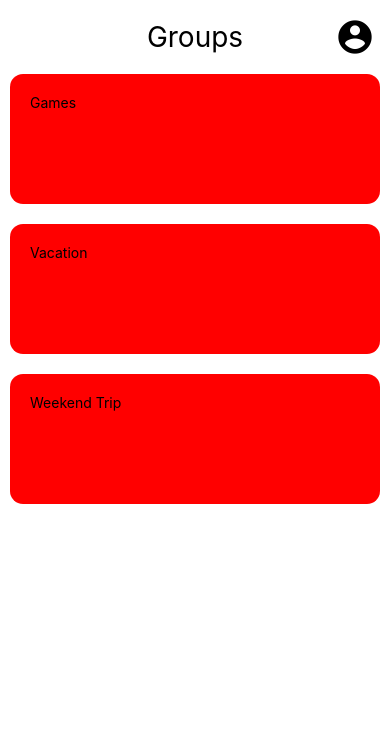
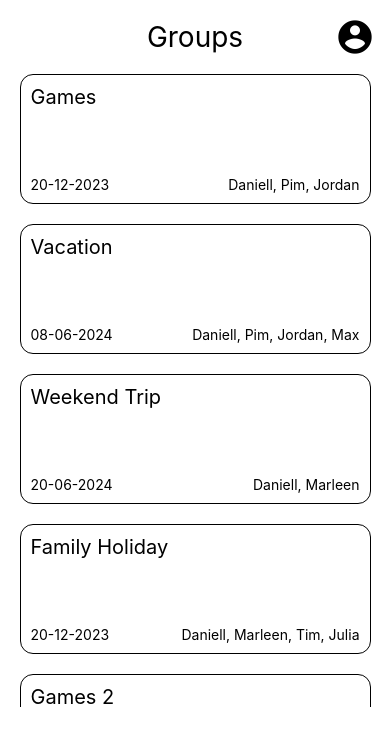
Before and after one commit to PeekingBad/SwipeTogether, a React Native app: screen / in a window 390 px wide. Shown: the top 742 px of the page. Built offline with nearby package versions, Linux system fonts and the light colour scheme.

Commit message:
Group screen checkpoint

```diff
--- a/src/components/groups.js
+++ b/src/components/groups.js
@@ -1,22 +1,52 @@
 import React from 'react'
-import { SafeAreaView, Text, StyleSheet, View, FlatList } from 'react-native'
+import {
+  SafeAreaView,
+  Text,
+  StyleSheet,
+  View,
+  FlatList,
+  Dimensions
+} from 'react-native'
 import { MaterialIcons } from '@expo/vector-icons'
+
+const windowWidth = Dimensions.get('window').width
+const windowHeight = Dimensions.get('window').height
 
 const DATA = [
   {
-    title: 'Games'
+    title: 'Games',
+    members: 'Daniell, Pim, Jordan',
+    date: '20-12-2023'
   },
   {
-    title: 'Vacation'
+    title: 'Vacation',
+    members: 'Daniell, Pim, Jordan, Max',
+    date: '08-06-2024'
   },
   {
-    title: 'Weekend Trip'
+    title: 'Weekend Trip',
+    members: 'Daniell, Marleen',
+    date: '20-06-2024'
+  },
+  {
+    title: 'Family Holiday',
+    members: 'Daniell, Marleen, Tim, Julia',
+    date: '20-12-2023'
+  },
+  {
+    title: 'Games 2',
+    members: 'Daniell, Pim',
+    date: '20-12-2023'
   }
 ]
 
-const Item = ({ title }) => (
+const Item = ({ title, members, date }) => (
   <View style={styles.item}>
     <Text style={styles.title}>{title}</Text>
+    <View style={styles.groupDescription}>
+      <Text style={styles.itemDescription}>{date}</Text>
+      <Text style={styles.itemDescription}>{members}</Text>
+    </View>
   </View>
 )
 
@@ -34,8 +64,11 @@ const Groups = () => {
       </View>
       <View style={styles.groupContainer}>
         <FlatList
+          showsVerticalScrollIndicator={false}
           data={DATA}
-          renderItem={({ item }) => <Item title={item.title} />}
+          renderItem={({ item }) => (
+            <Item title={item.title} members={item.members} date={item.date} />
+          )}
         />
       </View>
     </SafeAreaView>
@@ -56,23 +89,32 @@ const styles = StyleSheet.create({
     position: 'absolute',
     right: 15
   },
-  otherDiv: {
-    marginTop: 20,
-    height: 560,
-    backgroundColor: 'red'
-  },
   item: {
-    backgroundColor: 'red',
     alignItems: 'left',
-    padding: 20,
+    padding: 10,
+    width: windowWidth * 0.9,
     height: 130,
-    width: 370,
     marginBottom: 20,
-    borderRadius: 13
+    borderRadius: 13,
+    justifyContent: 'space-between',
+    borderWidth: 1
   },
   groupContainer: {
+    height: windowHeight * 0.75,
     marginTop: 20,
     alignItems: 'center'
+  },
+  groupDescription: {
+    justifyContent: 'space-between',
+    gap: 40,
+    flexDirection: 'row',
+    backgroundColor: 'white'
+  },
+  title: {
+    fontSize: 20
+  },
+  itemDescription: {
+    fontSize: 14
   }
 })
 
```
